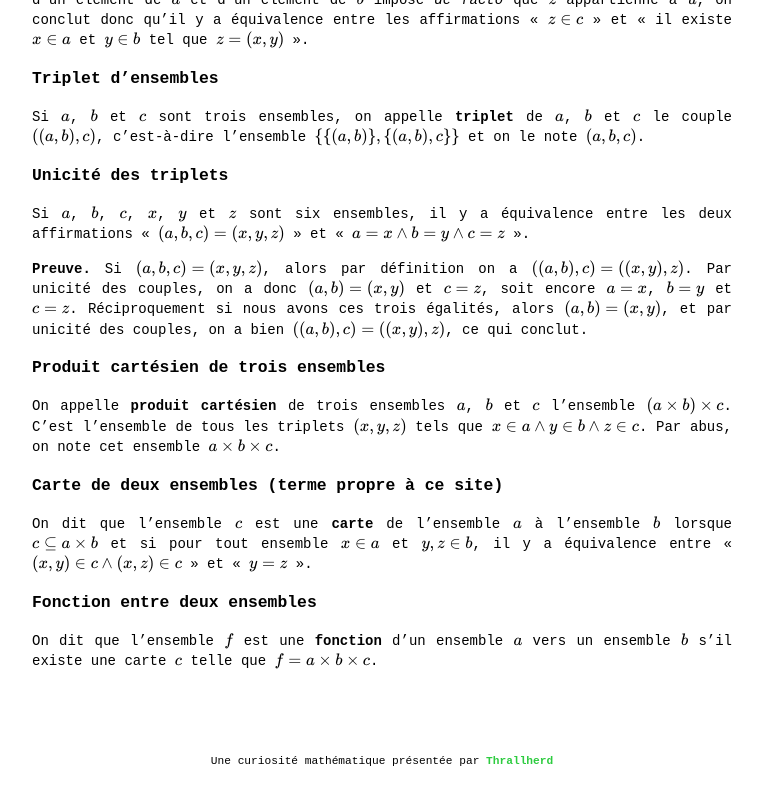
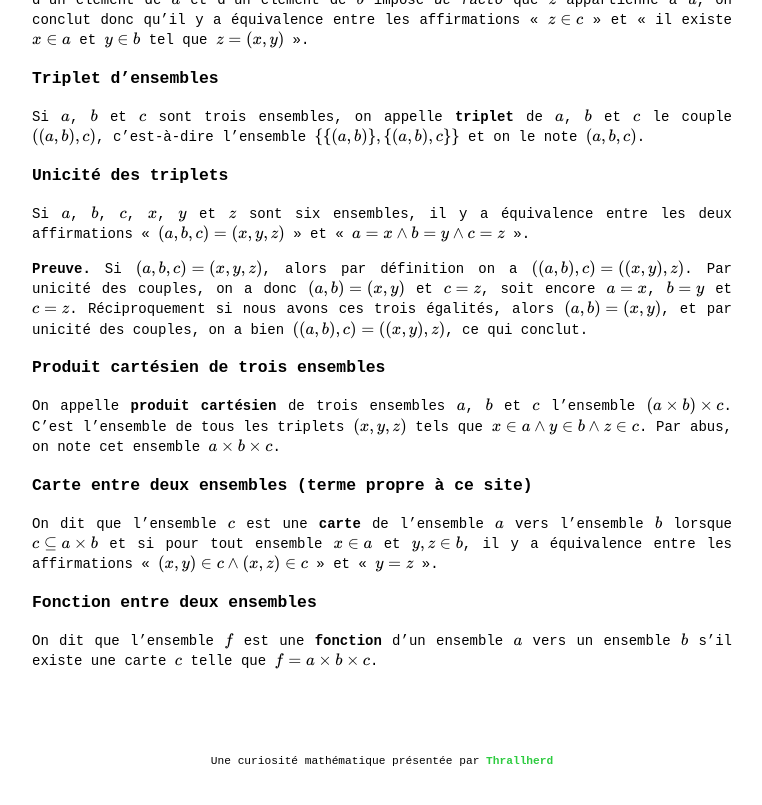
Before and after one commit to Thrallherd/AlgebraExNihilo, a Jekyll site: the page built from set_res2.md, in a window 1280 px wide and 900 px high, scrolled down 1188 px. Shown: the top 805 px of the window, without its empty margins (258-1020 px from the left). Built offline with Jekyll 4.4.1, drawn with Linux system fonts in a browser that asks for light colours; formulas are drawn with MathJax 3.

Commit message:
Update set_res2.md

```diff
--- a/set_res2.md
+++ b/set_res2.md
@@ -37,8 +37,8 @@
 ### Produit cartésien de trois ensembles
 On appelle **produit cartésien** de trois ensembles $$a$$, $$b$$ et $$c$$ l'ensemble $$(a \times b) \times c$$. C'est l'ensemble de tous les triplets $$(x, y, z)$$ tels que $$x \in a \land y \in b \land z \in c$$. Par abus, on note cet ensemble $$a \times b \times c$$.
 
-### Carte de deux ensembles (terme propre à ce site)
-On dit que l'ensemble $$c$$ est une **carte** de l'ensemble $$a$$ à l'ensemble $$b$$ lorsque $$c \subseteq a \times b$$ et si pour tout ensemble $$x \in a$$ et $$y, z \in b$$, il y a équivalence entre « $$(x, y) \in c \land (x, z) \in c$$ » et « $$y = z$$ ».
+### Carte entre deux ensembles (terme propre à ce site)
+On dit que l'ensemble $$c$$ est une **carte** de l'ensemble $$a$$ vers l'ensemble $$b$$ lorsque $$c \subseteq a \times b$$ et si pour tout ensemble $$x \in a$$ et $$y, z \in b$$, il y a équivalence entre les affirmations « $$(x, y) \in c \land (x, z) \in c$$ » et « $$y = z$$ ».
 
 ### Fonction entre deux ensembles
 On dit que l'ensemble $$f$$ est une **fonction** d'un ensemble $$a$$ vers un ensemble $$b$$ s'il existe une carte $$c$$ telle que $$f = a \times b \times c$$.
```
